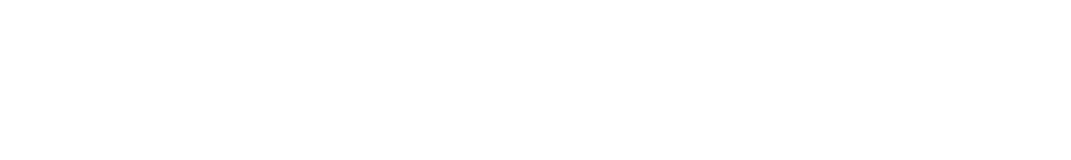
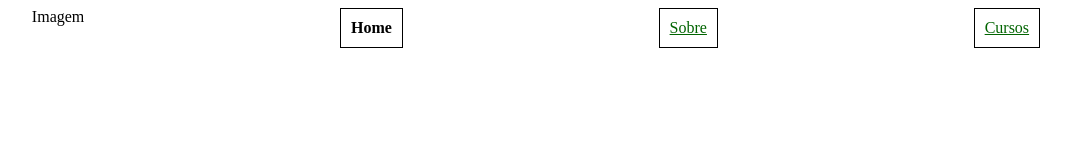
Before and after one commit to joselucas08/aula09, a plain HTML site: page index.html in a window 1280 px wide. Shown: the whole page, without its empty margins (104-1175 px from the left). Drawn offline with Linux system fonts and the light colour scheme.

Commit message:
atividade 3 concluida

```diff
--- a/estilo.css
+++ b/estilo.css
@@ -9,3 +9,20 @@ aside{
 main{
     flex: 6;
 }
+
+nav{
+    display: flex;
+    justify-content: space-around;
+}
+nav div:not(:first-child){
+    border: 1px solid black;
+    padding: 10px;
+}
+
+nav div:not(:first-child):hover{
+  background-color: #bbb;
+}
+a{
+color:darkgreen
+
+}
--- a/index.html
+++ b/index.html
@@ -9,6 +9,13 @@
 
 <body>
     <header>
+        <nav>
+            <div>Imagem</div>
+            <div><b>Home</b></div>
+            <div><a href="sobre.html">Sobre</a></div>
+            <div><a href="cursos.html">Cursos</a></div>
+
+        </nav>
 
     </header>
 
```
Also changed, not shown: cursos.html (+7 -0 lines), sobre.html (+7 -0 lines).
